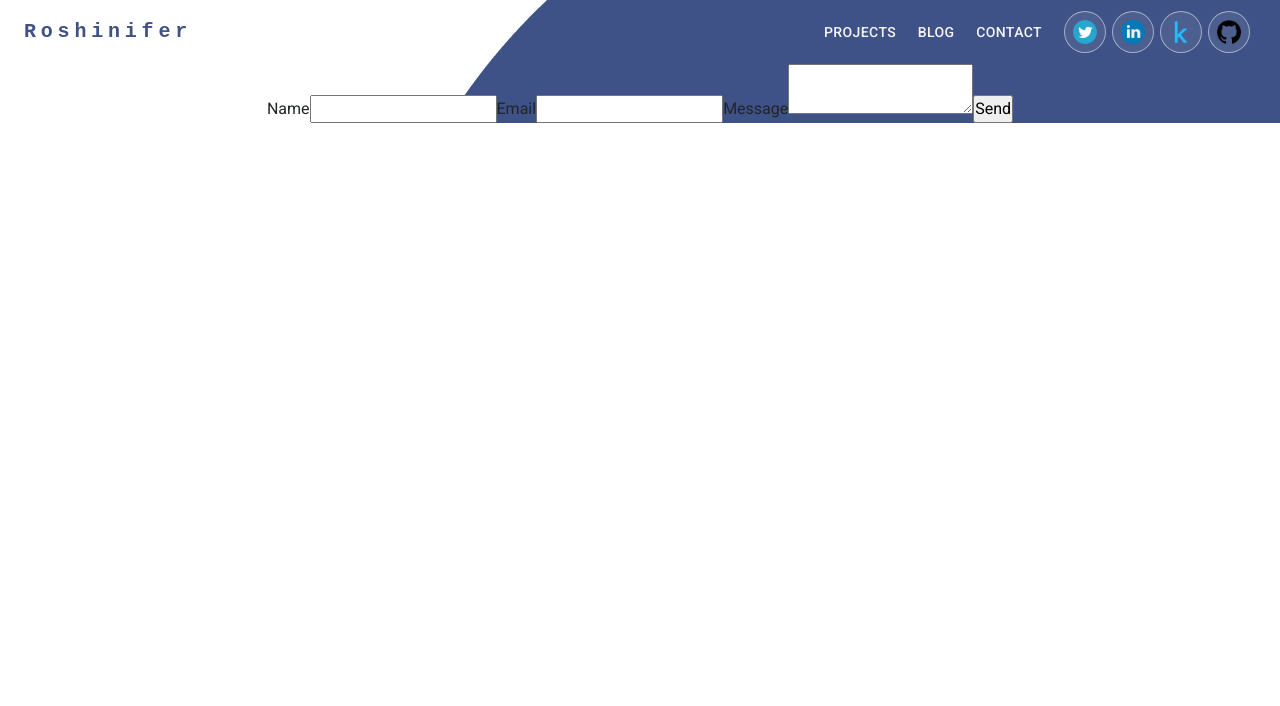
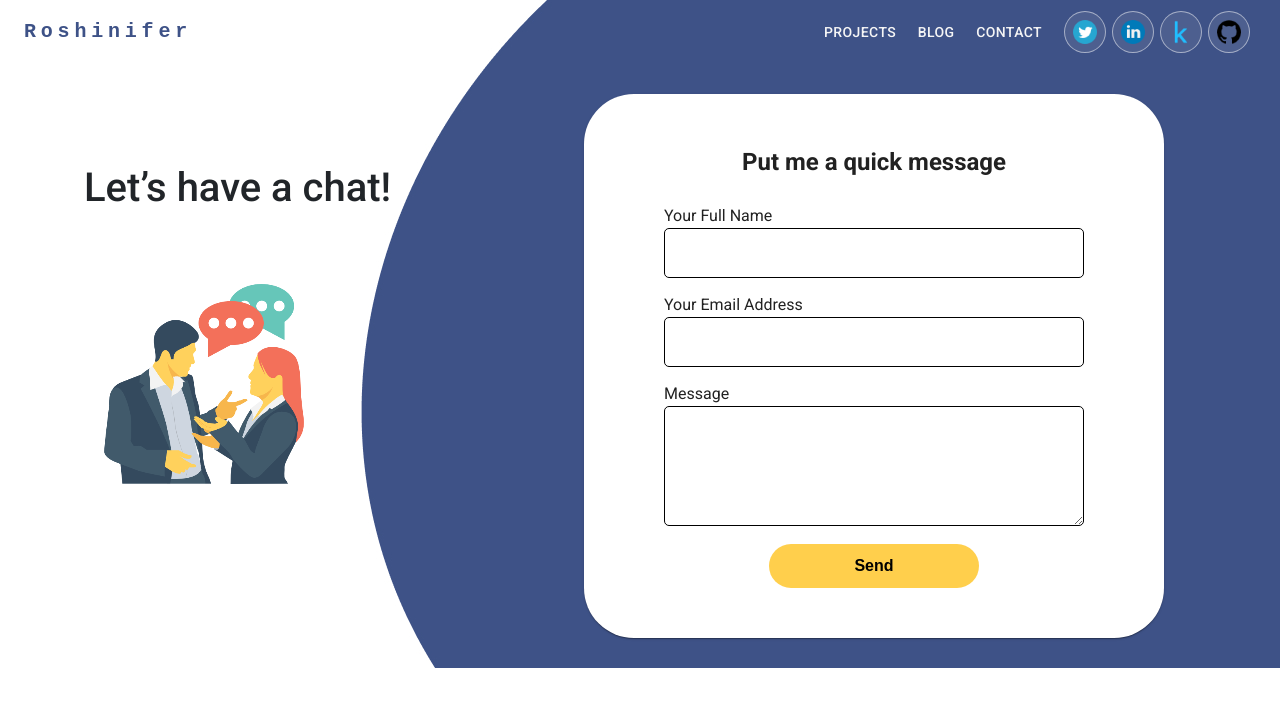
Before and after one commit to RoshiniFernando/roshinifer-personal-website, a React (Create React App) app: page /contact in a window 1280 px wide. Shown: the top 706 px of the page. Built offline with nearby package versions, Linux system fonts and the light colour scheme.

Commit message:
Styled contact page more

```diff
--- a/src/App.css
+++ b/src/App.css
@@ -142,3 +142,54 @@ transition: 0.3s ease-in-out;
 }
 
 .row {margin: 0 -5px;}
+
+
+
+/* form */
+
+@import url(https://fonts.googleapis.com/css?family=Montserrat:400,700);
+
+form { max-width:420px; margin:50px auto; }
+
+.feedback-input {
+  color:white;
+  font-family: Helvetica, Arial, sans-serif;
+  font-weight:500;
+  font-size: 18px;
+  border-radius: 5px;
+  line-height: 22px;
+  background-color: transparent;
+  border:1px solid #000000;
+  transition: all 0.3s;
+  padding: 13px;
+  margin-bottom: 15px;
+  width:100%;
+  box-sizing: border-box;
+  outline:0;
+  text-align: left;
+}
+
+.feedback-input:focus { border:2px solid #FFCF4C; }
+
+textarea {
+  height: 120px;
+  line-height: 150%;
+  resize:vertical;
+}
+
+[type="submit"] {
+  font-family: 'Montserrat', Arial, Helvetica, sans-serif;
+  width: 50%;
+  background:#FFCF4C;
+  border-radius:25px;
+  border:0;
+  cursor:pointer;
+  color:rgb(0, 0, 0);
+  font-size:16px;
+  padding-top:10px;
+  padding-bottom:10px;
+  transition: all 0.3s;
+  margin-top:-4px;
+  font-weight:700;
+}
+[type="submit"]:hover { background:#FFCF4C;}
--- a/src/components/Contact.js
+++ b/src/components/Contact.js
@@ -1,11 +1,29 @@
+import { Container } from '@mui/material';
 import * as React from 'react';
 import { Email } from './email';
+import { Row , Col} from 'react-bootstrap';
+import TrackVisibility from 'react-on-screen';
+import headerImg from "../Images/chatt.png";
+
 
 const Contact = () => {
     return (
-      <div>
-       <Email/>
-      </div>
+      <Container>
+        <Row>
+          <Col xs={10} md={5} xl={5}>
+          <TrackVisibility>
+              {({ isVisible }) =>
+                <div className={isVisible ? "animate__animated animate__zoomIn" : ""}>
+                  <h1  style={{marginTop: -120,position:"absolute",marginLeft:20}}>Let’s have a chat!</h1>
+                  <img src={headerImg} alt="Header Img" style={{marginTop: 220, display:'flex',marginLeft:40}}/>
+                </div>}
+            </TrackVisibility>
+          </Col>
+          <Col>
+          <Email/>
+          </Col>
+        </Row>
+      </Container>
     );
   };
   export default Contact;
--- a/src/components/email.js
+++ b/src/components/email.js
@@ -1,5 +1,6 @@
 import React, { useRef } from 'react';
 import emailjs from '@emailjs/browser';
+import { Card } from '@material-ui/core';
 
 export const Email = () => {
   const form = useRef();
@@ -17,14 +18,19 @@ export const Email = () => {
   };
 
   return (
-    <form ref={form} onSubmit={sendEmail}>
-      <label>Name</label>
-      <input type="text" name="to_name" />
-      <label>Email</label>
-      <input type="email" name="from_name" />
-      <label>Message</label>
-      <textarea name="message" />
+    <div>
+      <Card style={{ maxWidth: 580, margin:30,maxHeight:600,borderRadius:50}}>
+      <form ref={form} onSubmit={sendEmail}>
+      <label style={{display:'block',textAlign:'center', fontWeight:1000, fontSize:24}}>Put me a quick message</label><br/>
+      <label style={{display:'block',textAlign:'left'}}>Your Full Name</label>
+      <input type="text" name="to_name" class="feedback-input"/>
+      <label style={{display:'block',textAlign:'left'}}>Your Email Address</label>
+      <input type="email" name="from_name" class="feedback-input"/>
+      <label style={{display:'block',textAlign:'left'}}>Message</label>
+      <textarea name="message" class="feedback-input"/>
       <input type="submit" value="Send" />
     </form>
+      </Card>
+    </div>
   );
 };
```
Also changed, not shown: src/Images/chatt.png (added).
